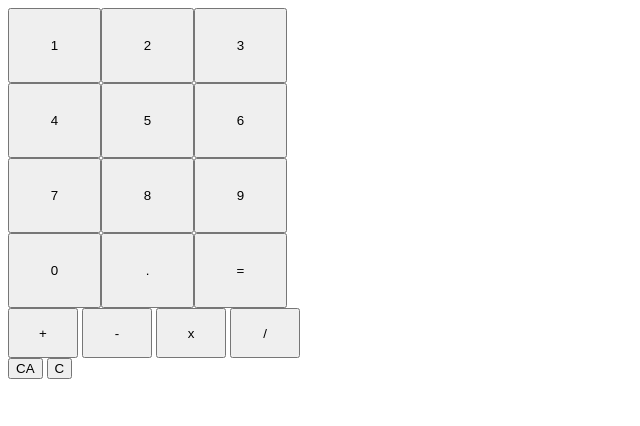
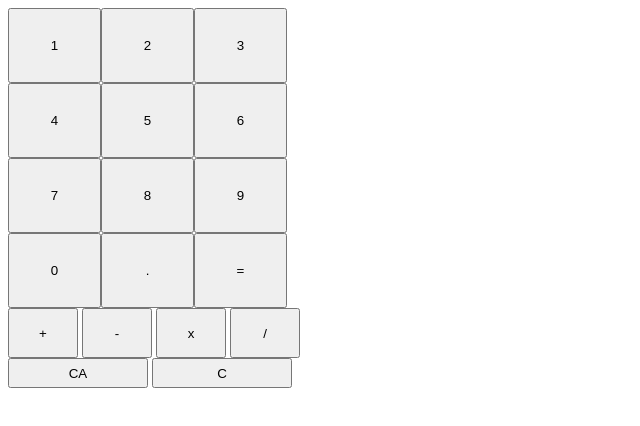
Before and after one commit to Dewa-Wono-Ichsan/calculator, a plain HTML site: page index.html in a window 1280 px wide. Shown: the whole page, without its empty margins (0-640 px from the left). Drawn offline with Linux system fonts and the light colour scheme.

Commit message:
Style height and width for clear and clear all button
Set height to 30px and width to 140px.

```diff
--- a/style.css
+++ b/style.css
@@ -17,3 +17,9 @@ div.container-operator > button {
     height: 50px;
     width: 70px;
 }
+
+#clear, #undo {
+
+    height: 30px;
+    width: 140px;
+}
```
